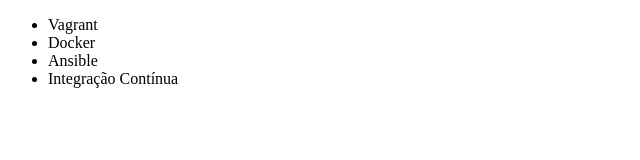
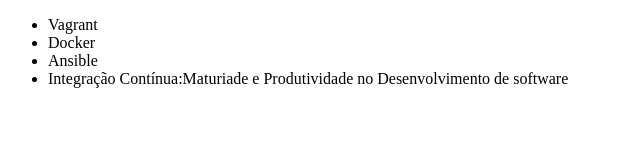
Before and after one commit to Eberth-f/alura-git, a plain HTML site: page index.html in a window 1280 px wide. Shown: the whole page, without its empty margins (0-640 px from the left). Drawn offline with Linux system fonts and the light colour scheme.

Commit message:
renomeando curso de Integração Contínua

```diff
--- a/index.html
+++ b/index.html
@@ -9,7 +9,7 @@
         <li>Vagrant</li>
         <li>Docker</li>
         <li>Ansible</li>
-        <li>Integração Contínua</li>
+        <li>Integração Contínua:Maturiade e Produtividade no Desenvolvimento de software</li>
     </ul>
 </body>
 </html>
```
